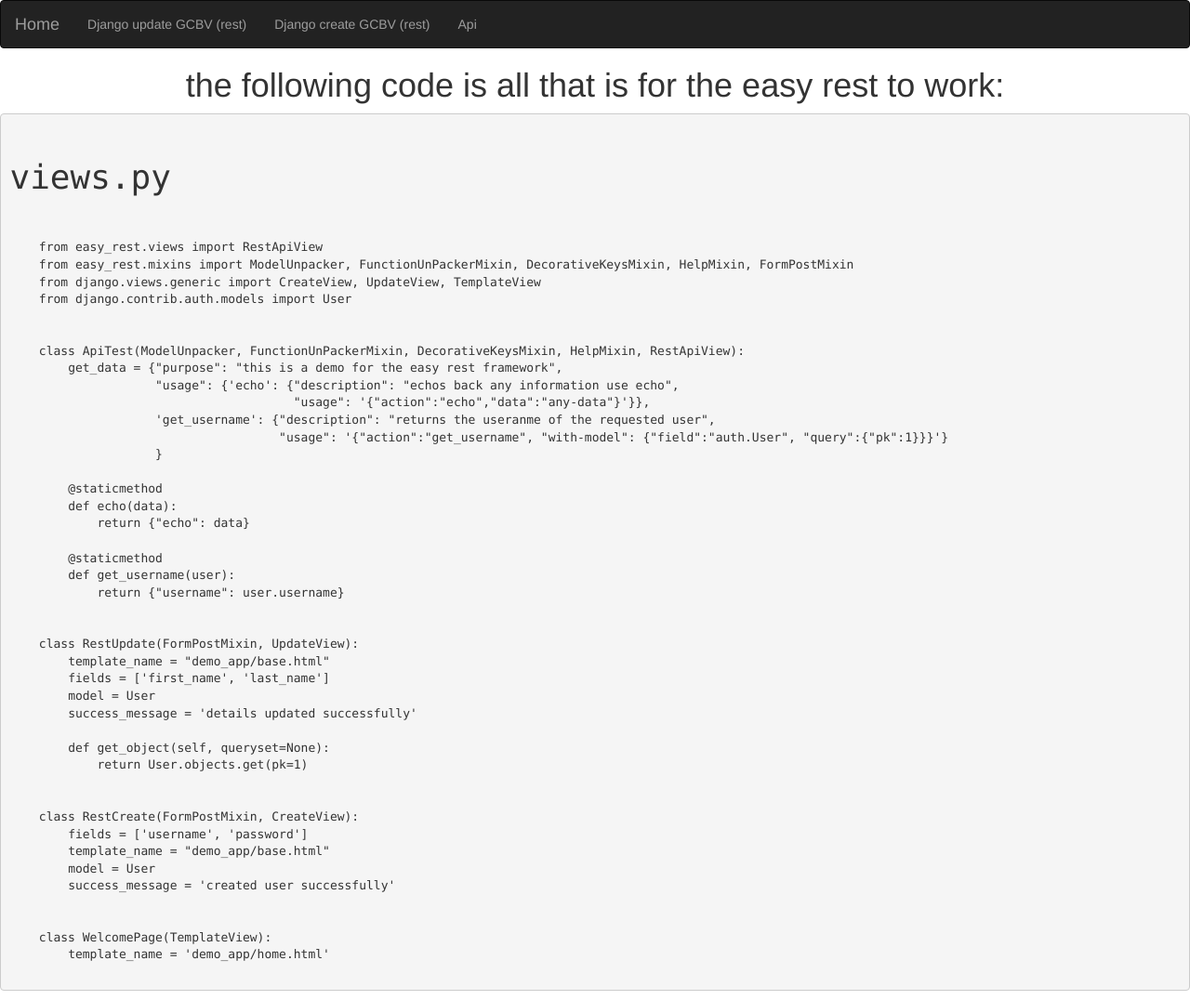
After one commit to jonatanSh/django-easy-rest, a Django app: template demo/demo_app/templates/demo_app/home.html in a window 1280 px wide. The commit adds this page. Shown: the whole page at 93% size. Run offline with Django 3.2, Linux system fonts and the light colour scheme; the template is opened without the code that fills it, so the values that code supplies are empty; some libraries are stand-ins or nearby versions.

Commit message:
more interactive demo

```diff
--- a/demo/demo/urls.py
+++ b/demo/demo/urls.py
@@ -16,15 +16,16 @@ Including another URLconf
 from django.conf.urls import url, include
 from django.contrib import admin
 from rest_framework.urlpatterns import format_suffix_patterns
-from demo_app.views import ApiTest, RestUpdate, RestCreate
+from demo_app.views import ApiTest, RestUpdate, RestCreate, WelcomePage
 
 urlpatterns = [
     url(r'^update/', RestUpdate.as_view(), name='update-view'),
     url(r'^create/', RestCreate.as_view(), name='create-view'),
+    url(r'^$', WelcomePage.as_view(), name='index'),
     url(r'^admin/', admin.site.urls),
     url(r'^easy_rest/', include('easy_rest.urls'), name='rest_urls'),
 ]
 
 urlpatterns += format_suffix_patterns([
-    url(r'^$', ApiTest.as_view(), name='api-view'),
+    url(r'api/', ApiTest.as_view(), name='api-view'),
 ])
--- /dev/null
+++ b/demo/demo_app/templates/demo_app/home.html
@@ -0,0 +1,52 @@
+{%extends "demo_app/index.html"%}
+
+{%block body%}
+<center><h1>the following code is all that is for the easy rest to work:</h1></center>
+<pre>
+    <h1>views.py</h1>
+    <code>
+    from easy_rest.views import RestApiView
+    from easy_rest.mixins import ModelUnpacker, FunctionUnPackerMixin, DecorativeKeysMixin, HelpMixin, FormPostMixin
+    from django.views.generic import CreateView, UpdateView, TemplateView
+    from django.contrib.auth.models import User
+
+
+    class ApiTest(ModelUnpacker, FunctionUnPackerMixin, DecorativeKeysMixin, HelpMixin, RestApiView):
+        get_data = {"purpose": "this is a demo for the easy rest framework",
+                    "usage": {'echo': {"description": "echos back any information use echo",
+                                       "usage": '{"action":"echo","data":"any-data"}'}},
+                    'get_username': {"description": "returns the useranme of the requested user",
+                                     "usage": '{"action":"get_username", "with-model": {"field":"auth.User", "query":{"pk":1}}}'}
+                    }
+
+        @staticmethod
+        def echo(data):
+            return {"echo": data}
+
+        @staticmethod
+        def get_username(user):
+            return {"username": user.username}
+
+
+    class RestUpdate(FormPostMixin, UpdateView):
+        template_name = "demo_app/base.html"
+        fields = ['first_name', 'last_name']
+        model = User
+        success_message = 'details updated successfully'
+
+        def get_object(self, queryset=None):
+            return User.objects.get(pk=1)
+
+
+    class RestCreate(FormPostMixin, CreateView):
+        fields = ['username', 'password']
+        template_name = "demo_app/base.html"
+        model = User
+        success_message = 'created user successfully'
+
+
+    class WelcomePage(TemplateView):
+        template_name = 'demo_app/home.html'
+    </code>
+</pre>
+{%endblock body%}
--- /dev/null
+++ b/demo/demo_app/templates/demo_app/index.html
@@ -0,0 +1,35 @@
+{% load easy_rest %}
+<!DOCTYPE html>
+<html lang="en">
+<head>
+    {%block head%}
+    {%endblock head%}
+    <!-- Latest compiled and minified CSS -->
+    <link rel="stylesheet" href="https://maxcdn.bootstrapcdn.com/bootstrap/3.3.7/css/bootstrap.min.css">
+
+    <!-- jQuery library -->
+    <script src="https://ajax.googleapis.com/ajax/libs/jquery/3.2.1/jquery.min.js"></script>
+
+    <!-- Latest compiled JavaScript -->
+    <script src="https://maxcdn.bootstrapcdn.com/bootstrap/3.3.7/js/bootstrap.min.js"></script>
+    <meta charset="UTF-8">
+    <title>Home</title>
+</head>
+<body>
+<nav class="navbar navbar-inverse">
+    <div class="container-fluid">
+        <div class="navbar-header">
+            <a class="navbar-brand" href="/">Home</a>
+        </div>
+        <ul class="nav navbar-nav">
+            <li><a href="/update">Django update GCBV (rest)</a></li>
+            <li><a href="/create">Django create GCBV (rest)</a></li>
+            <li><a href="/api">Api</a></li>
+        </ul>
+    </div>
+</nav>
+{%block body%}
+{%endblock body%}
+
+</body>
+</html>
--- a/demo/demo_app/views.py
+++ b/demo/demo_app/views.py
@@ -1,6 +1,6 @@
 from easy_rest.views import RestApiView
 from easy_rest.mixins import ModelUnpacker, FunctionUnPackerMixin, DecorativeKeysMixin, HelpMixin, FormPostMixin
-from django.views.generic import CreateView, UpdateView
+from django.views.generic import CreateView, UpdateView, TemplateView
 from django.contrib.auth.models import User
 
 
@@ -36,3 +36,7 @@ class RestCreate(FormPostMixin, CreateView):
     template_name = "demo_app/base.html"
     model = User
     success_message = 'created user successfully'
+
+
+class WelcomePage(TemplateView):
+    template_name = 'demo_app/home.html'
```
Also changed, not shown: demo/demo_app/templates/demo_app/base.html (+7 -10 lines), README.md.
